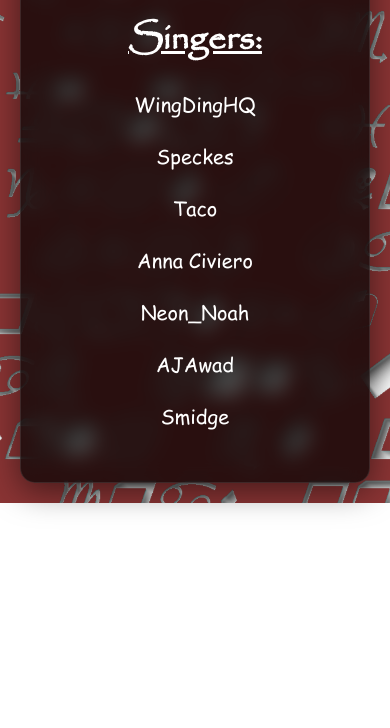
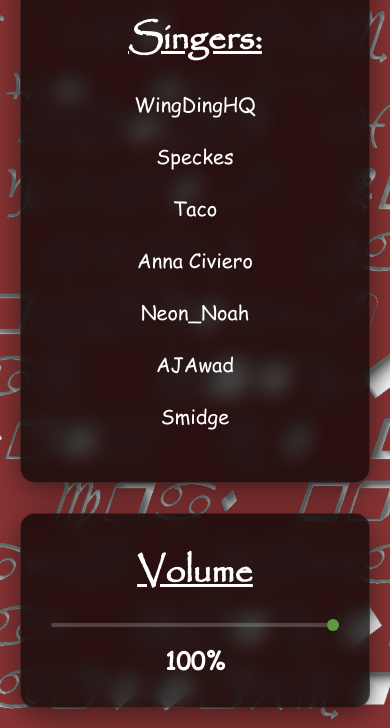
Before and after one commit to WingDingHQ/website, a plain HTML site: page 8888.html in a window 390 px wide. Shown: the part 1589-2317 px from the top of the page. Before the commit the page ends 2092 px from the top, so only its background shows below. Drawn offline with Linux system fonts and the light colour scheme.

Commit message:
Update 8888.html

```diff
--- a/8888.html
+++ b/8888.html
@@ -80,11 +80,11 @@
             max-width: 100%;
         }
 
-        /* 3. RIGHT COLUMN (Ghost/Spacer) */
+        /* 3. RIGHT COLUMN (Volume) - UPDATED */
         .side-column-right {
             flex: 0 0 300px;
-            visibility: hidden;
-            height: 0;
+            display: flex;
+            justify-content: flex-start;
         }
 
         /* --- SHARED GLASS STYLE --- */
@@ -199,6 +199,19 @@
         }
         .back-link:hover { color: white; }
 
+        /* --- VOLUME SPECIFIC STYLES --- */
+        .volume-container {
+            display: flex;
+            flex-direction: column;
+            align-items: center;
+            gap: 15px;
+            margin-top: 20px;
+        }
+        .volume-label {
+            font-family: 'ComicCustom', sans-serif;
+            font-size: 24px;
+        }
+
         /* --- MOBILE RESPONSIVE --- */
         @media (max-width: 1150px) {
             .layout-wrapper {
@@ -206,13 +219,15 @@
                 align-items: center;
                 gap: 30px;
             }
-            .side-column-left, .center-column {
+            .side-column-left, .center-column, .side-column-right {
                 flex: auto;
                 width: 100%;
                 max-width: 500px;
             }
+            /* UPDATED: Show right column on mobile now */
             .side-column-right {
-                display: none;
+                justify-content: center;
+                order: 3; /* Places volume at bottom */
             }
             .side-column-left {
                 justify-content: center;
@@ -350,13 +365,37 @@
             <a href="index.html" class="back-link">← return to home</a>
         </div>
 
-        <div class="side-column-right"></div>
+        <div class="side-column-right">
+            <div class="sidebar-content glass-panel">
+                <h1 class="singers-heading" style="margin-top: 0;">Volume</h1>
+                <div class="volume-container">
+                    <input type="range" id="master-volume" min="0" max="1" step="0.01" value="1" style="cursor: pointer;">
+                    <div class="volume-label" id="volume-display">100%</div>
+                </div>
+            </div>
+        </div>
 
     </div>
 
     <script>
         document.addEventListener('DOMContentLoaded', () => {
             const audios = document.querySelectorAll('audio');
+
+            // --- NEW VOLUME LOGIC ---
+            const masterVolumeSlider = document.getElementById('master-volume');
+            const volumeDisplay = document.getElementById('volume-display');
+
+            masterVolumeSlider.addEventListener('input', (e) => {
+                const volume = e.target.value;
+                const percentage = Math.round(volume * 100);
+                volumeDisplay.textContent = percentage + '%';
+
+                // Update volume for all audio tracks
+                audios.forEach(audio => {
+                    audio.volume = volume;
+                });
+            });
+            // -------------------------
 
             audios.forEach(audio => {
                 const id = audio.id.split('-')[1];
@@ -442,5 +481,4 @@
         }
     </script>
 </body>
-
 </html>
```
